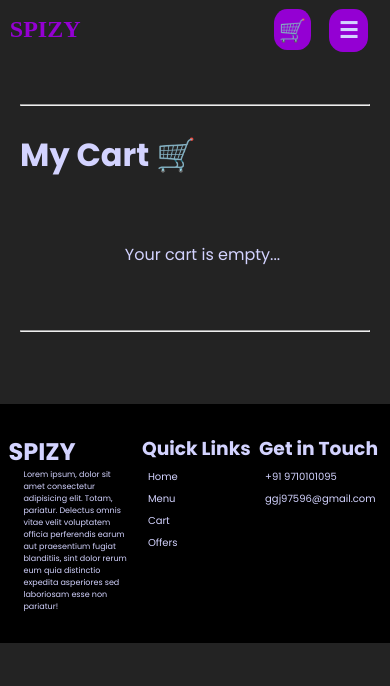
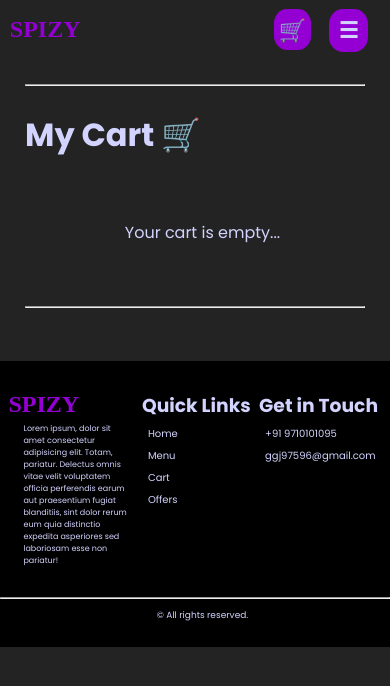
Before and after one commit to Gowtham-0212/Spizy, a React (Vite) app in the folder demo/: page /cart in a window 390 px wide. Shown: the top 686 px of the page. Built offline with nearby package versions, Linux system fonts and the light colour scheme.

Commit message:
Updated app, navbar, cart and footer

```diff
--- a/demo/src/App.jsx
+++ b/demo/src/App.jsx
@@ -4,7 +4,7 @@ import Category from './Categories/Category'
 import Hero from './hero/hero'
 import Offer from './offer/offer'
 import CartProvide from './cart/CartProvider'
-import Cart from './cart/Cart'
+import Cart from './cart/cart'
 import Footer from './footer/footer'
 
 import{BrowserRouter,Routes,Route} from 'react-router-dom'
--- a/demo/src/Header/Navbar.css
+++ b/demo/src/Header/Navbar.css
@@ -7,7 +7,7 @@
 }
 .main-content
 {
-    padding: 20px;
+    padding:0px 7% ;
 }
 body
 {
@@ -43,9 +43,6 @@ nav
 .nav-links{
     display: flex;
     list-style: none;
-
-
-
 }
 .logo
 {
@@ -84,6 +81,10 @@ h2 a{
     {
         position: relative;
         right: 13%;
+    }
+    .main-content
+    {
+        padding: 0px 25px;
     }
     .logo {
         font-family: 'Lobster', cursive;
--- a/demo/src/cart/cart.jsx
+++ b/demo/src/cart/cart.jsx
@@ -10,14 +10,19 @@ function Cart() {
     const total = cart.reduce(
         (sum, item) => sum + item.price * item.quantity,
         0)
+
     const increaseQuantity = (id) => {
         setCart(cart.map((item) => item.id === id?
                     { ...item, quantity: item.quantity + 1 }:item))}
 
     const decreaseQuantity = (id) => {
-        setCart(cart.map((item) =>
-                item.id === id? {...item,quantity: item.quantity > 1?
-                        item.quantity - 1:1}:item))}
+    setCart( cart.map((item) =>
+                    item.id === id
+                        ? { ...item, quantity: item.quantity - 1 }
+                        : item
+            ).filter((item) => item.quantity > 0)
+    )
+}
 
     return (
         <>
--- a/demo/src/footer/footer.css
+++ b/demo/src/footer/footer.css
@@ -1,7 +1,7 @@
 .container0
 {
     margin-top: 7%;
-    background-color: black;
+
     width: 100%;
     color: #d3d3ff;
     display: flex;
@@ -16,3 +16,12 @@
 }
 .container0 ul {list-style: none;font-size: 10px;}
 .container0 ul li{margin: 6px;}
+
+#subHead{font-family: 'Lobster', cursive;margin-bottom: 5px;color: #9400D3;}
+
+#fo{color: #d3d3ff;font-size: 9px;text-align: center;
+    background-color: black;margin-top: 10px;}
+
+footer{background-color: black;}
+
+#foot li{cursor: pointer;}
--- a/demo/src/footer/footer.jsx
+++ b/demo/src/footer/footer.jsx
@@ -1,19 +1,23 @@
 import './footer.css'
+import { useNavigate } from 'react-router-dom'
 
 function Footer()
 {
+    const navi=useNavigate()
+
     return(
         <>
-            <div className="container0">
+        <footer>
+             <div className="container0">
                 <div className="content">
-                    <h2>SPIZY</h2>
+                    <h2 id='subHead'>SPIZY</h2>
                     <p>Lorem ipsum, dolor sit amet consectetur adipisicing elit. Totam, pariatur. Delectus omnis vitae velit voluptatem officia perferendis earum aut praesentium fugiat blanditiis, sint dolor rerum eum quia distinctio expedita asperiores sed laboriosam esse non pariatur!</p>
                 </div>
                 <div className="content">
                     <h3>Quick Links</h3>
-                    <ul>
-                        <li>Home</li>
-                        <li>Menu</li>
+                    <ul id='foot'>
+                        <li >Home</li>
+                        <li >Menu</li>
                         <li>Cart</li>
                         <li>Offers</li>
                     </ul>
@@ -26,6 +30,12 @@ function Footer()
                     </ul>
                 </div>
             </div>
+            <hr id='f'/>
+            <p id='fo'>© All rights reserved.</p>
+            <br />
+
+        </footer>
+
         </>
     )
 }
```
